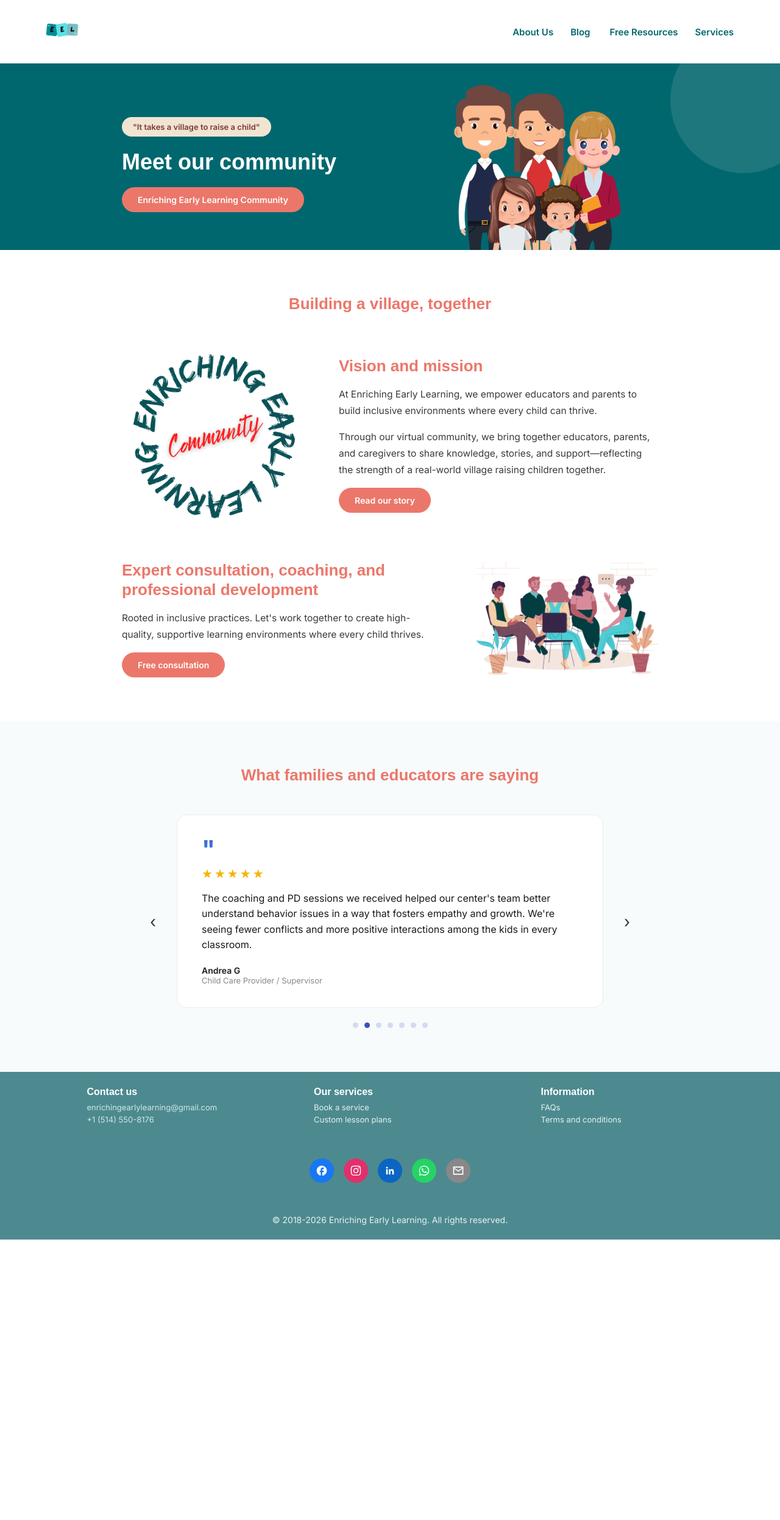
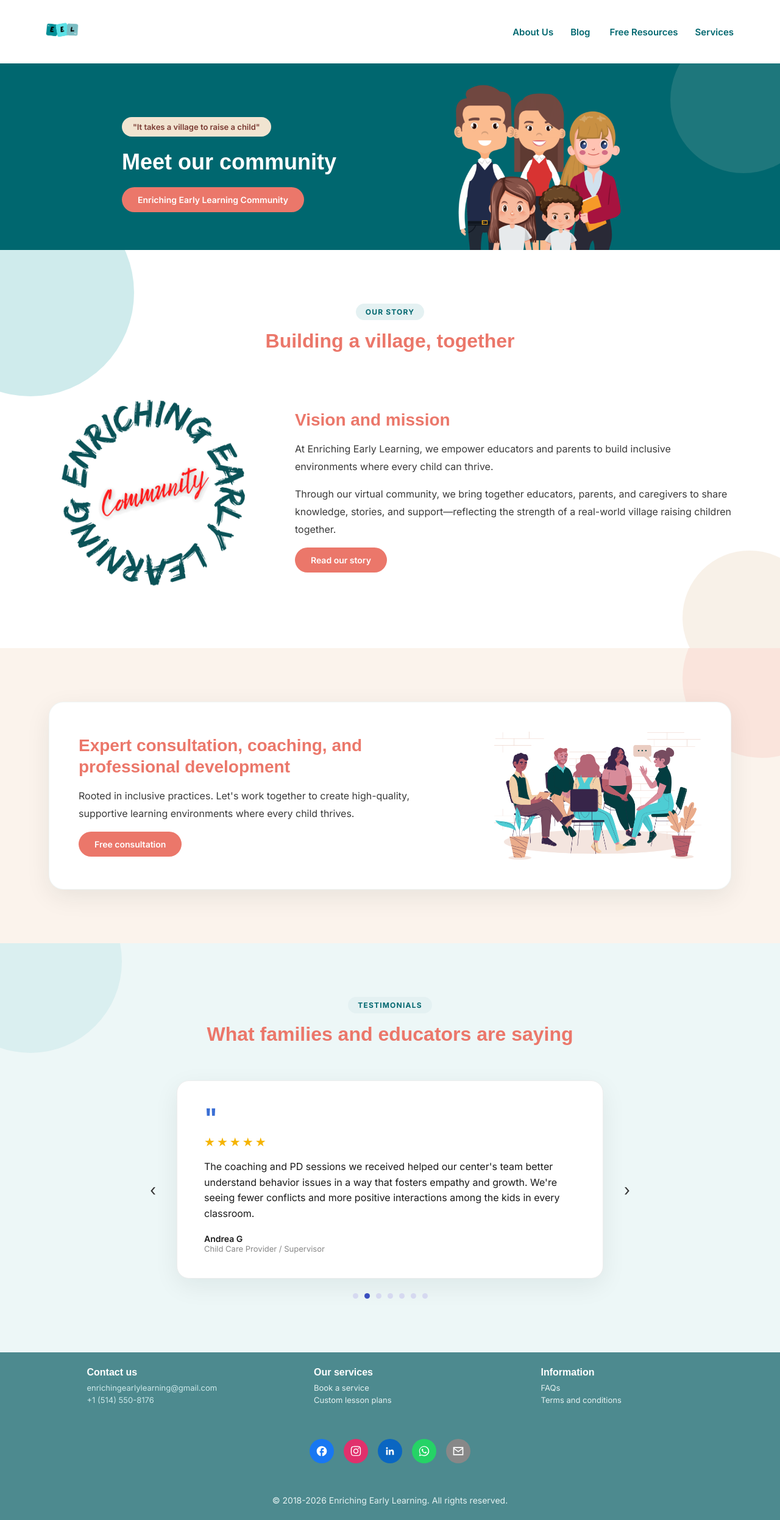
Before and after one commit to enrichingearlylearning/enriching-early-learning-site, a Jekyll site: the page built from index.html, in a window 1280 px wide. Shown: the whole page at 61% size. Built offline with Jekyll 4.4.1, drawn with Linux system fonts in a browser that asks for light colours; some web fonts are replaced; before the commit the page ends 2033 px from its top, so only the background shows below that.

Commit message:
Update index.html

```diff
--- a/index.html
+++ b/index.html
@@ -27,24 +27,28 @@ title: Home
 .hero-img img{max-width:320px;width:100%;display:block;margin:0 auto;position:relative;z-index:2;}
 
 /* ===== Home page: section rhythm ===== */
-.home-section{padding:72px 32px;}
-.home-section.tint{background:#F7FBFB;}
-.home-section-inner{max-width:880px;margin:0 auto;}
-.home-section-title{text-align:center;margin-bottom:48px;}
-.home-section-title h2{margin:0;}
+.home-section{padding:88px 32px;position:relative;overflow:hidden;}
+.home-section.bg-cream{background:#FBF3EC;}
+.home-section.bg-teal{background:#EDF7F7;}
+.home-section-inner{max-width:1120px;margin:0 auto;position:relative;z-index:1;}
+.home-section-title{text-align:center;margin-bottom:56px;}
+.home-section-title .eyebrow-tag{display:inline-block;font-size:12px;font-weight:700;color:#00676F;text-transform:uppercase;letter-spacing:1.2px;background:#E4F1F2;padding:6px 16px;border-radius:20px;margin-bottom:14px;}
+.home-section-title h2{margin:0;font-size:32px;}
+.section-blob{position:absolute;border-radius:50%;z-index:0;opacity:0.35;pointer-events:none;}
 
 /* ===== Home page: alternating image/text rows ===== */
-.vm-row{display:flex;align-items:center;gap:56px;flex-wrap:wrap;}
+.vm-row{display:flex;align-items:center;gap:64px;flex-wrap:wrap;}
 .vm-row.reverse{flex-direction:row-reverse;}
-.vm-row img{max-width:300px;width:100%;flex-shrink:0;border-radius:16px;}
-.vm-row .vm-text{flex:1 1 320px;min-width:280px;}
-.vm-row .vm-text h2{margin:0 0 16px;}
-.vm-row .vm-text p{font-size:15.5px;line-height:1.75;color:#3a3a3a;margin-bottom:16px;}
+.vm-row img{max-width:340px;width:100%;flex-shrink:0;border-radius:20px;}
+.vm-row .vm-text{flex:1 1 360px;min-width:280px;}
+.vm-row .vm-text h2{margin:0 0 16px;font-size:28px;}
+.vm-row .vm-text p{font-size:16px;line-height:1.8;color:#3a3a3a;margin-bottom:16px;}
 .vm-row .mirror-img{transform:scaleX(-1);}
+.vm-card{background:#fff;border-radius:24px;padding:48px;box-shadow:0 12px 40px rgba(0,32,34,0.08);border:1px solid rgba(0,103,111,0.06);}
 
 /* ===== Home page: testimonials ===== */
 .testimonial-wrap{position:relative;padding:0 60px;max-width:820px;margin:0 auto;}
-.testimonial-card{border:1px solid #EDEDED;border-radius:16px;padding:36px 40px;background:#fff;}
+.testimonial-card{border:1px solid #EDEDED;border-radius:20px;padding:40px 44px;background:#fff;box-shadow:0 12px 40px rgba(0,32,34,0.07);}
 .quote-mark{font-size:40px;color:#3B6FD4;font-weight:700;line-height:1;margin-bottom:8px;}
 .stars{color:#F5B400;font-size:20px;letter-spacing:3px;margin-bottom:16px;}
 .testimonial-card .quote-text{font-size:16px;line-height:1.6;color:#1a1a1a;margin-bottom:20px;}
@@ -55,9 +59,14 @@ title: Home
 .dot{width:9px;height:9px;border-radius:50%;background:#D6D9F0;cursor:pointer;}
 .dot.active{background:#3B4FBF;}
 
+@media (max-width: 900px){
+  .vm-card{padding:28px;}
+  .home-section-title h2{font-size:26px;}
+}
 @media (max-width: 640px){
   .hero{padding:20px 20px 0;}
-  .home-section{padding:52px 20px;}
+  .home-section{padding:56px 20px;}
+  .vm-row{gap:32px;}
 }
 </style>
 </head>
@@ -82,8 +91,11 @@ title: Home
 </div>
 
 <div class="home-section">
+  <div class="section-blob" style="width:340px;height:340px;background:#76C5C9;top:-100px;left:-120px;"></div>
+  <div class="section-blob" style="width:220px;height:220px;background:#F1E4D1;bottom:-60px;right:-60px;opacity:0.5;"></div>
   <div class="home-section-inner">
     <div class="home-section-title">
+      <span class="eyebrow-tag">Our Story</span>
       <h2>Building a village, together</h2>
     </div>
 
@@ -96,9 +108,13 @@ title: Home
         <a class="btn" href="/about/">Read our story</a>
       </div>
     </div>
+  </div>
+</div>
 
-    <div style="height:56px;"></div>
-
+<div class="home-section bg-cream">
+  <div class="section-blob" style="width:260px;height:260px;background:#EB776A;top:-80px;right:-100px;opacity:0.12;"></div>
+  <div class="home-section-inner">
+    <div class="vm-card">
       <div class="vm-row reverse">
         <img src="/assets/images/coaching-group.png" alt="Expert consultation and coaching illustration" class="mirror-img">
         <div class="vm-text">
@@ -109,10 +125,13 @@ title: Home
       </div>
     </div>
   </div>
+</div>
 
-<div class="home-section tint">
+<div class="home-section bg-teal">
+  <div class="section-blob" style="width:300px;height:300px;background:#008E97;top:-120px;left:-100px;opacity:0.08;"></div>
   <div class="home-section-inner">
     <div class="home-section-title">
+      <span class="eyebrow-tag">Testimonials</span>
       <h2>What families and educators are saying</h2>
     </div>
     <div class="testimonial-wrap">
```
Lines whose indentation alone changed are shown as unchanged.
